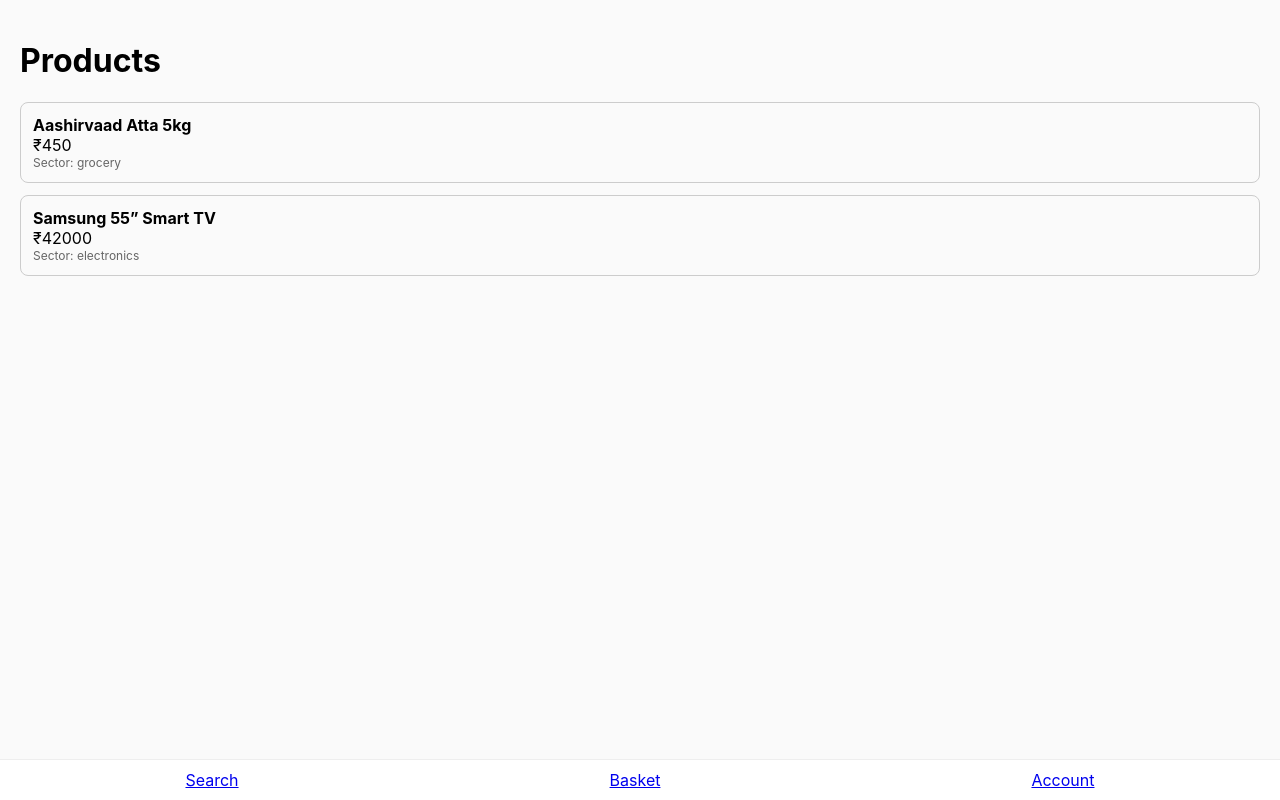
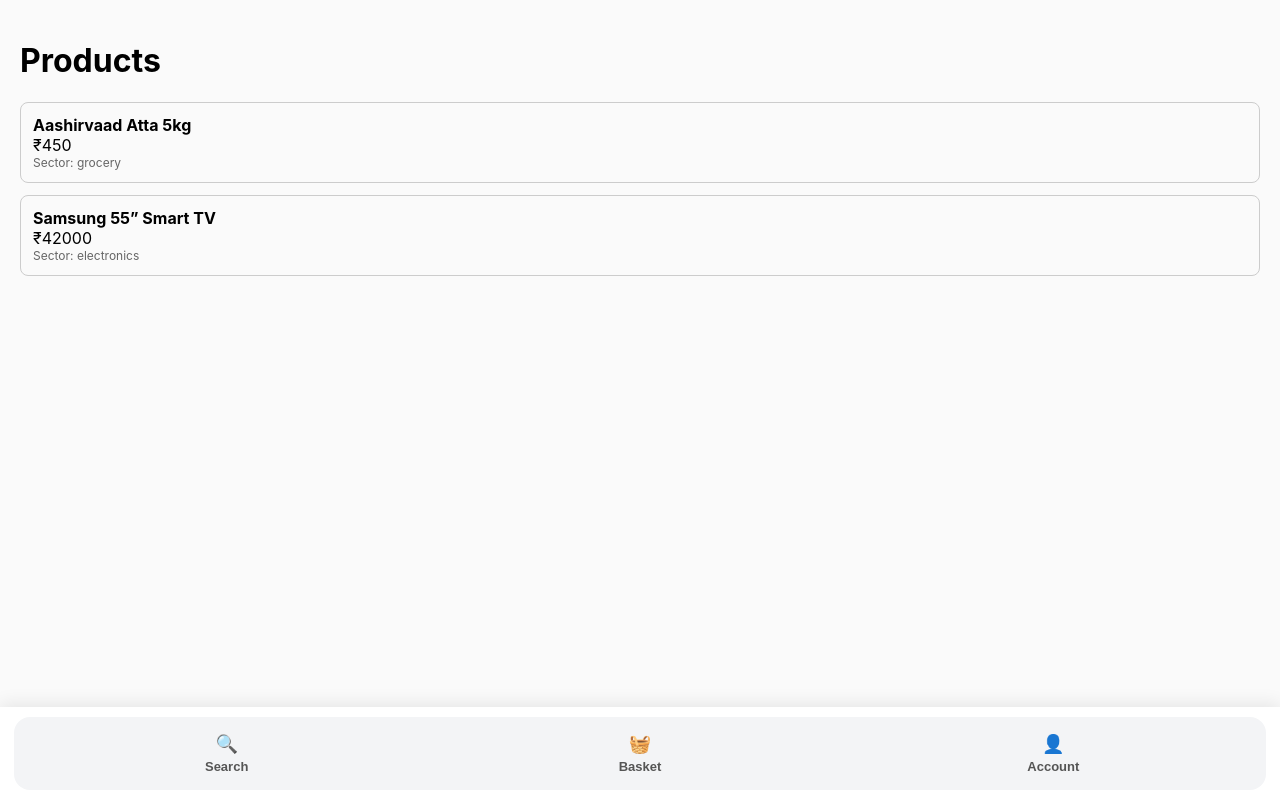
Before and after one commit to prashanthrangineni-sketch/pranix-witness-ui, a Next.js app: page / in a window 1280 px wide. Built offline with nearby package versions, Linux system fonts and the light colour scheme.

Commit message:
Update BottomNav.tsx

```diff
--- a/app/components/BottomNav.tsx
+++ b/app/components/BottomNav.tsx
@@ -1,6 +1,17 @@
 'use client'
 
+import { usePathname, useRouter } from 'next/navigation'
+
+const tabs = [
+  { label: 'Search', path: '/search', icon: '🔍' },
+  { label: 'Basket', path: '/basket', icon: '🧺' },
+  { label: 'Account', path: '/account', icon: '👤' },
+]
+
 export default function BottomNav() {
+  const pathname = usePathname()
+  const router = useRouter()
+
   return (
     <div
       style={{
@@ -8,16 +19,49 @@ export default function BottomNav() {
         bottom: 0,
         left: 0,
         right: 0,
-        background: '#fff',
-        borderTop: '1px solid #eee',
-        display: 'flex',
-        justifyContent: 'space-around',
-        padding: '10px 0'
+        padding: '10px 14px',
+        background: '#ffffff',
+        boxShadow: '0 -4px 16px rgba(0,0,0,0.08)',
+        zIndex: 100,
       }}
     >
-      <a href="/search">Search</a>
-      <a href="/basket">Basket</a>
-      <a href="/account">Account</a>
+      <div
+        style={{
+          display: 'flex',
+          justifyContent: 'space-between',
+          background: '#f3f4f6',
+          borderRadius: 16,
+          padding: 6,
+        }}
+      >
+        {tabs.map((tab) => {
+          const active = pathname === tab.path
+          return (
+            <button
+              key={tab.path}
+              onClick={() => router.push(tab.path)}
+              style={{
+                flex: 1,
+                border: 'none',
+                background: active ? '#000' : 'transparent',
+                color: active ? '#fff' : '#555',
+                borderRadius: 12,
+                padding: '10px 0',
+                fontWeight: 600,
+                fontSize: 13,
+                display: 'flex',
+                flexDirection: 'column',
+                alignItems: 'center',
+                gap: 4,
+                cursor: 'pointer',
+              }}
+            >
+              <span style={{ fontSize: 18 }}>{tab.icon}</span>
+              {tab.label}
+            </button>
+          )
+        })}
+      </div>
     </div>
   )
 }
```
